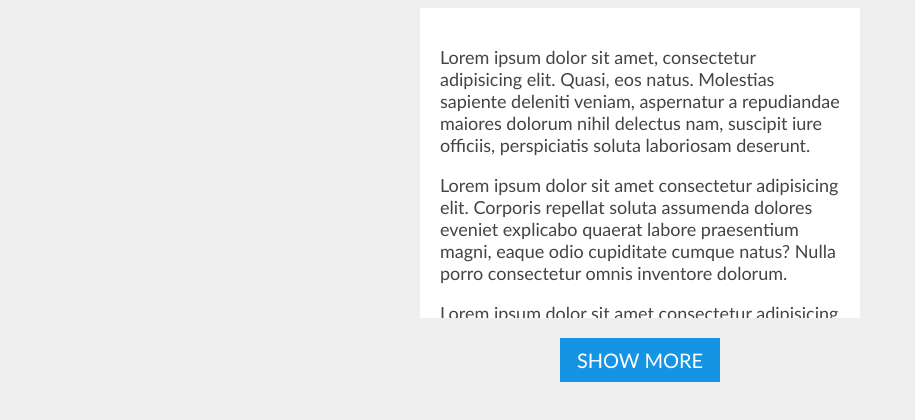
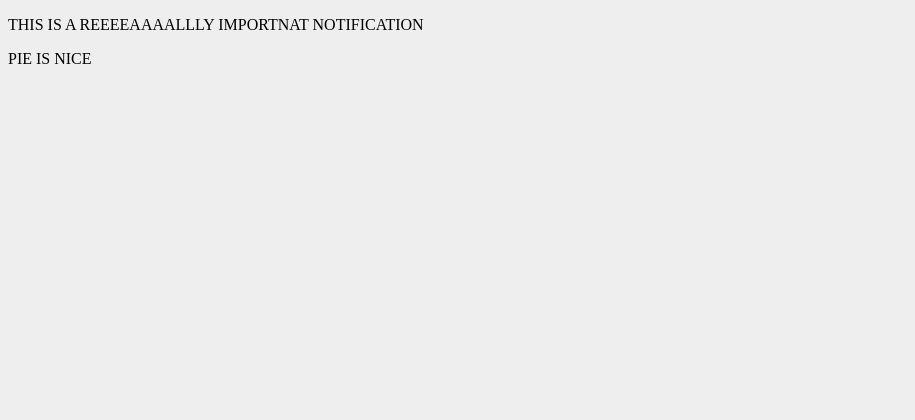
Before and after one commit to agnieszka-lewicka/JavaScript-for-beginners, a plain HTML site: page index.html in a window 1280 px wide. Shown: the whole page, without its empty margins (0-915 px from the left). Drawn offline with Linux system fonts and the light colour scheme.

```diff
--- a/index.html
+++ b/index.html
@@ -6,30 +6,19 @@
     <meta http-equiv="X-UA-Compatible" content="ie=edge">
     <title>JavaScript for Beginners</title>
     <link href="style.css" type="text/css" rel="stylesheet">
-    <script src="test.js"></script>
+
 </head>
 
 <body>
 
-    <div id="content">
-        <p>Lorem ipsum dolor sit amet, consectetur adipisicing elit.
-            Quasi, eos natus. Molestias sapiente deleniti veniam,
-            aspernatur a repudiandae maiores dolorum nihil delectus
-            nam, suscipit iure officiis, perspiciatis soluta laboriosam deserunt.</p>
-        <p>Lorem ipsum dolor sit amet consectetur adipisicing elit.
-            Corporis repellat soluta assumenda dolores eveniet explicabo
-            quaerat labore praesentium magni, eaque odio cupiditate cumque
-            natus? Nulla porro consectetur omnis inventore dolorum.</p>
-        <p>Lorem ipsum dolor sit amet consectetur adipisicing elit.
-            Ipsum suscipit cupiditate et deserunt consectetur ea aliquam,
-            placeat esse doloremque saepe tempora reprehenderit illum
-            architecto maiores impedit quibusdam! Dicta, sed ab!</p>
+    <div id="message">
+        <p>THIS IS A REEEEAAAALLLY IMPORTNAT NOTIFICATION</p>
+        <P>PIE IS NICE</P>
     </div>
 
-    <a id="show-more">Show More</a>
+    <!---<div id="color-changer"></div>-->
 
-
-
+    <script src="test.js"></script>
 
 </body>
 </html>
```
